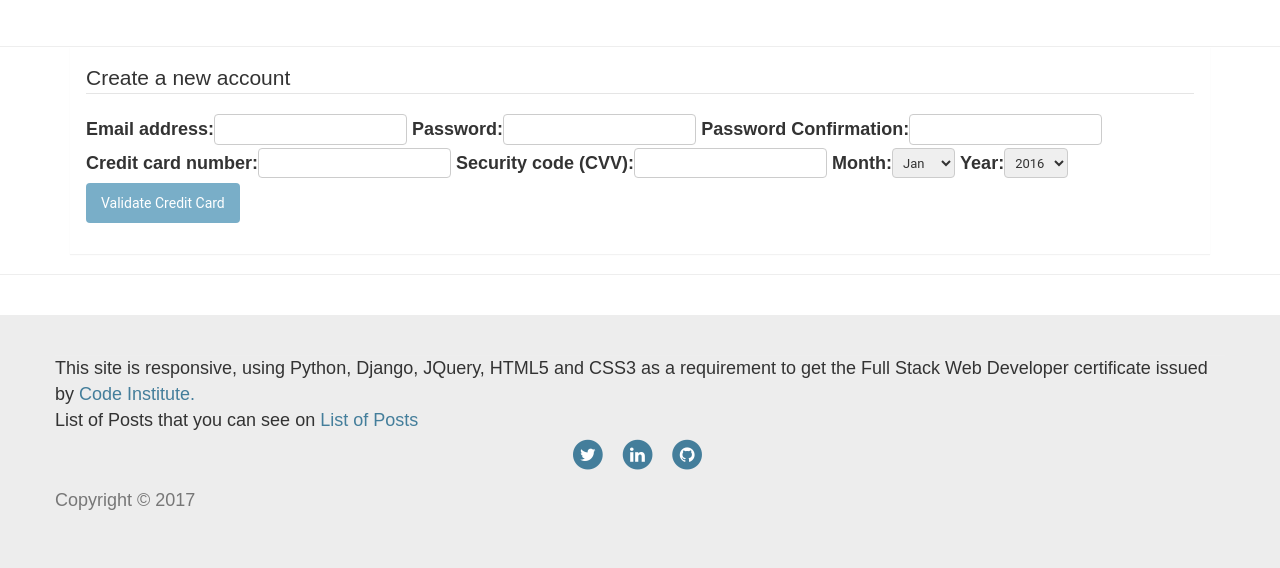
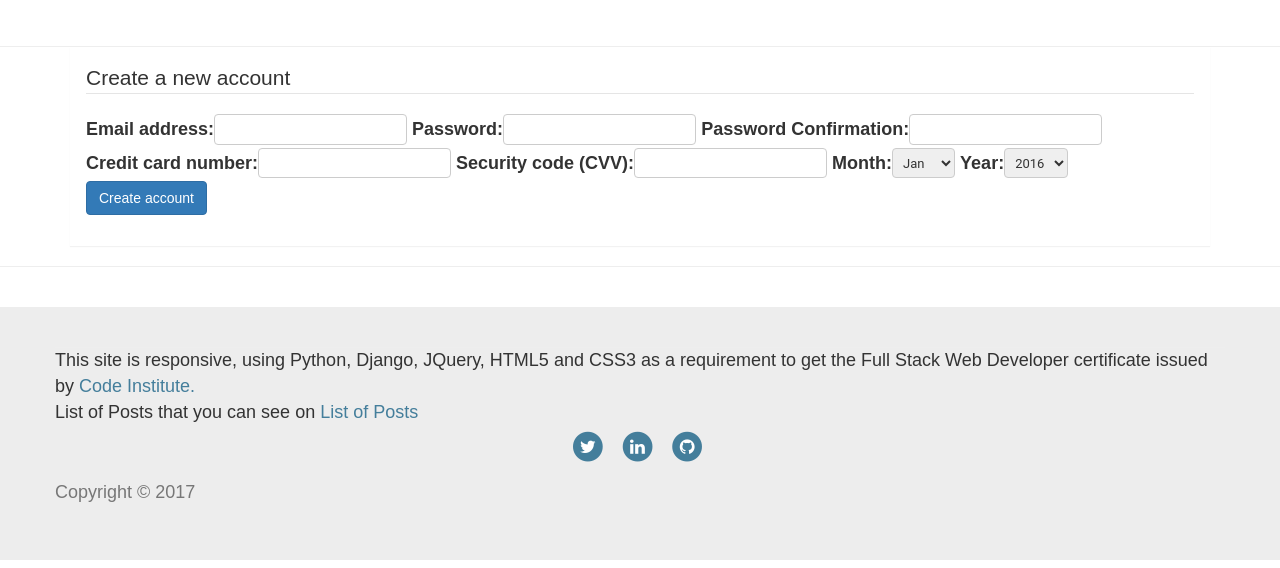
Before and after one commit to Code-Institute-Submissions/Stream3-GIT, a Django app: page /register/ in a window 1280 px wide. Shown: the part 473-1041 px from the top of the page. Run offline with Django 3.2, Linux system fonts and the light colour scheme; parts of the project's set-up code (start-up, migrations or seed data) failed here and were passed over; some libraries are stand-ins or nearby versions.

Commit message:
work it better

```diff
--- a/templates/register.html
+++ b/templates/register.html
@@ -2,27 +2,13 @@
 {% load bootstrap_tags %}
 {% load staticfiles %}
 
-{% block head_js %}
-  <script src="https://js.stripe.com/v2/" type="text/javascript"></script>
-  <script type="text/javascript">
-      //<![CDATA[
-      Stripe.publishableKey = '{{ publishable }}';
-      //]]>
-  </script>
-  <script type="text/javascript" src="{% static "js/stripe.js" %}"></script>
-{% endblock %}
-
 {% block content %}
-  <form role="form" method="post" id="register-form" action="{% url 'register' %}">
-    <div id="credit-card-errors" style="display:none">
-      <div class="alert-message block-message error" id="stripe-error-message"></div>
-    </div>
-
+    <form role="form" method="post" action="{% url 'register' %}">
         <legend>Create a new account</legend>
         {% csrf_token %}
-    {{ form|as_bootstrap }}
+        {{ form | as_bootstrap }}
         <div class="form-group">
-      <input class="btn btn-primary" id="validate_card_btn" name="commit" type="submit" value="Validate Credit Card">
+            <button type="submit" class="btn btn-primary">Create account</button>
         </div>
     </form>
 {% endblock %}
```
Also changed, not shown: README.md. Lines whose indentation alone changed are shown as unchanged.
